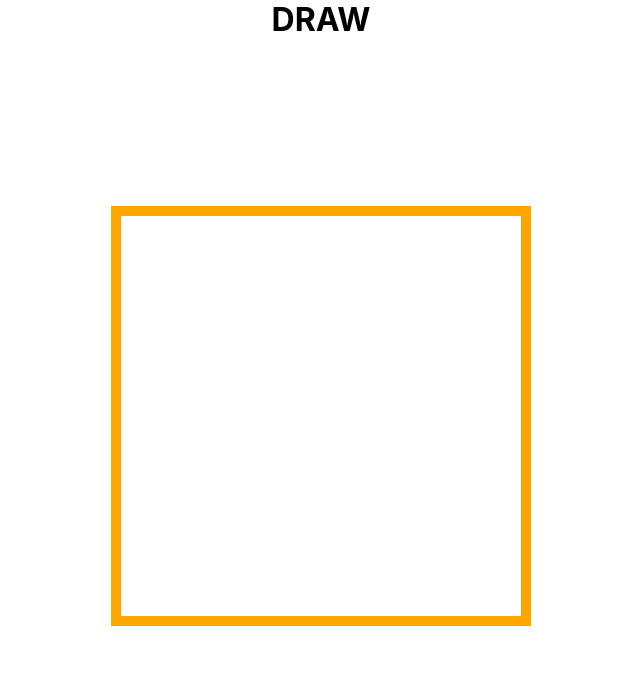
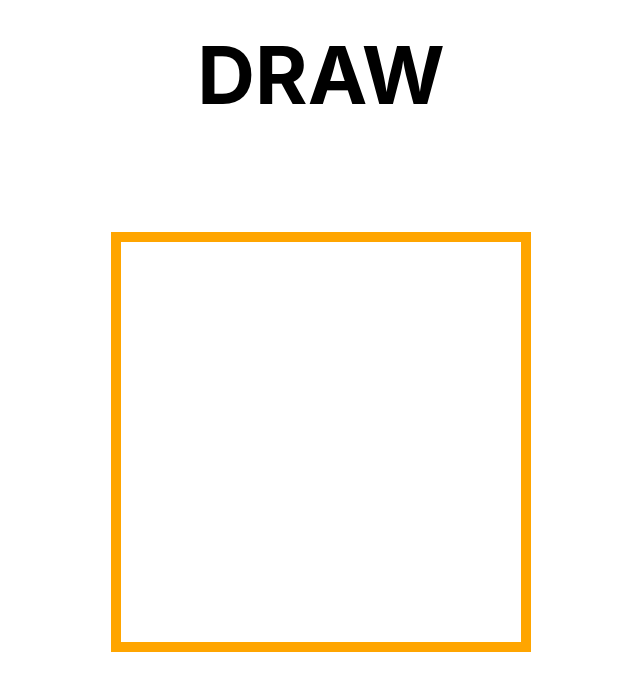
Before and after one commit to dvhzldn/react-basic-draw, a React (Create React App) app: page / in a window 1280 px wide. Shown: the top 690 px of the page, without its empty margins (319-959 px from the left). Built offline with nearby package versions, Linux system fonts and the light colour scheme.

Commit message:
Fixed heading font

```diff
--- a/src/App.css
+++ b/src/App.css
@@ -15,8 +15,10 @@ h1 {
     Oxygen-Sans, Ubuntu, Cantarell, "Helvetica Neue", Helvetica, Arial,
     sans-serif;
   display: block;
+  font-size: 5em;
   width: 100vw;
   height: 2vh;
   margin: 0;
+  margin-top: 2%;
   text-align: center;
 }
```
